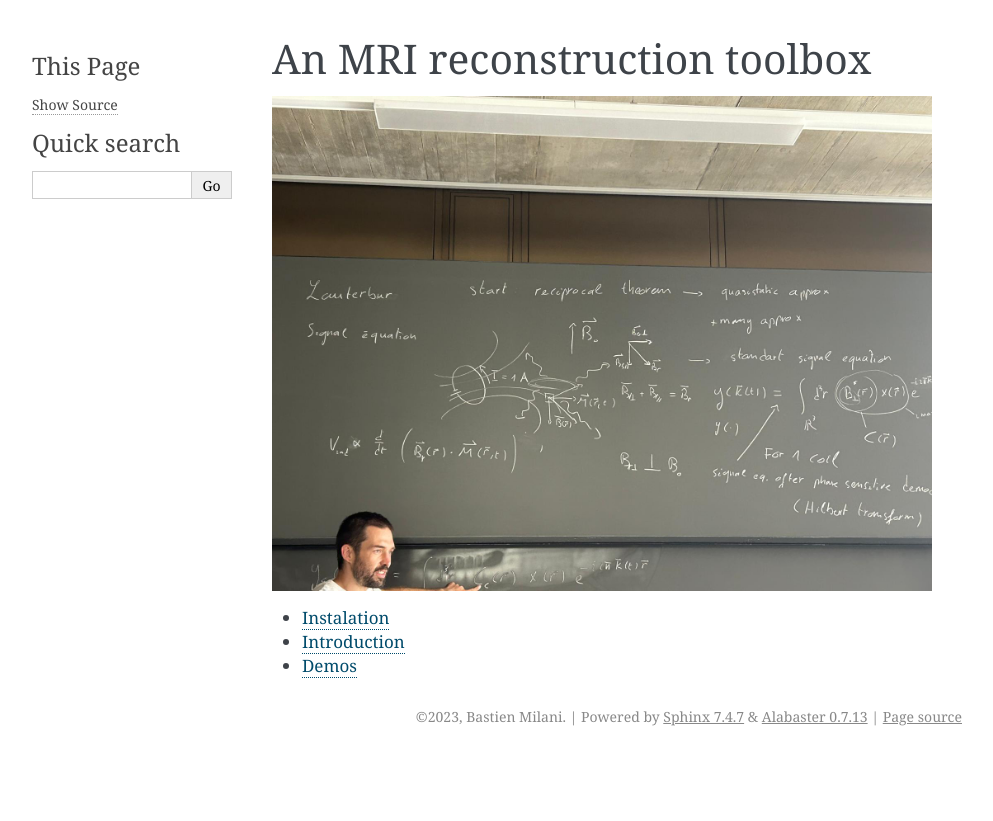
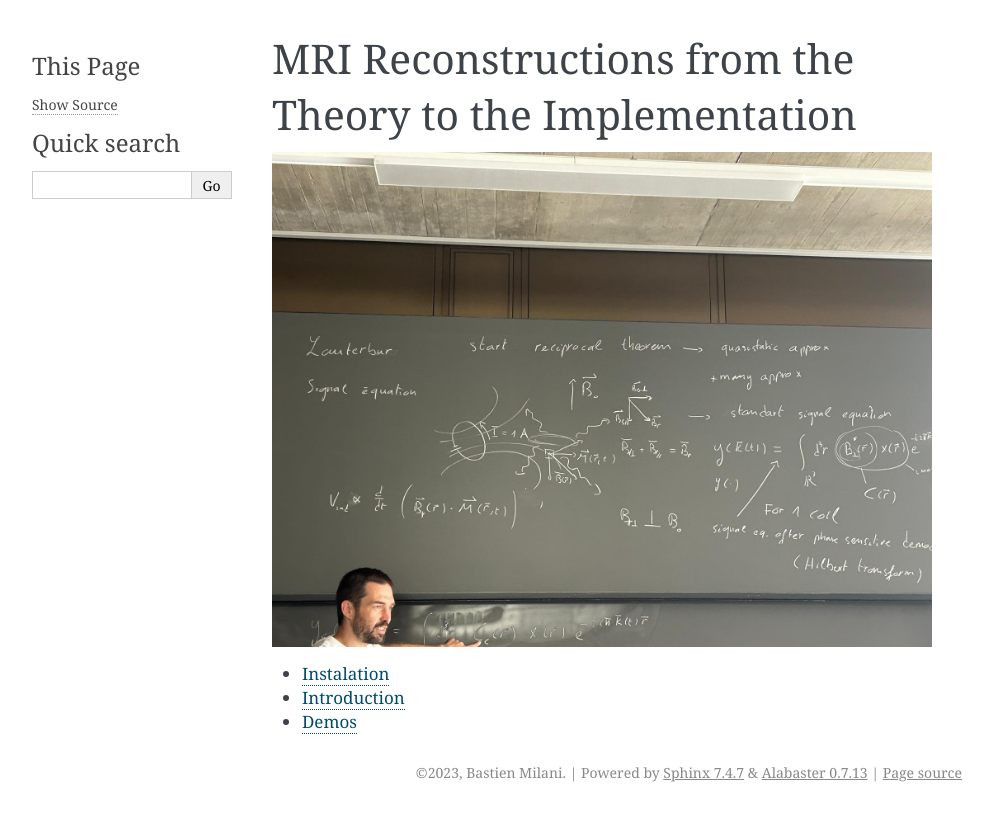
Before and after one commit to monalisaRenaissance/monalisa, a Sphinx documentation site: the page built from docs/source/index.rst, in a window 1280 px wide. Shown: the top 821 px of the page, without its empty margins (148-1141 px from the left). Built offline with Sphinx 7.4.7, drawn with Linux system fonts in a browser that asks for light colours.

Commit message:
changing titles

```diff
--- a/docs/source/conf.py
+++ b/docs/source/conf.py
@@ -6,7 +6,7 @@
 # -- Project information -----------------------------------------------------
 # https://www.sphinx-doc.org/en/master/usage/configuration.html#project-information
 
-project     = 'Monalisa'
+project     = 'Monalisa Documentation'
 copyright   = '2023, Bastien Milani'
 author      = 'Bastien Milani'
 
--- a/docs/source/index.rst
+++ b/docs/source/index.rst
@@ -3,9 +3,9 @@
    You can adapt this file completely to your liking, but it should at least
    contain the root `toctree` directive.
 
-=============================
-An MRI reconstruction toolbox
-=============================
+=========================================================
+MRI Reconstructions from the Theory to the Implementation
+=========================================================
 
 
 .. image:: ./images/Bastien.jpeg
```
Also changed, not shown: 13 other files.
